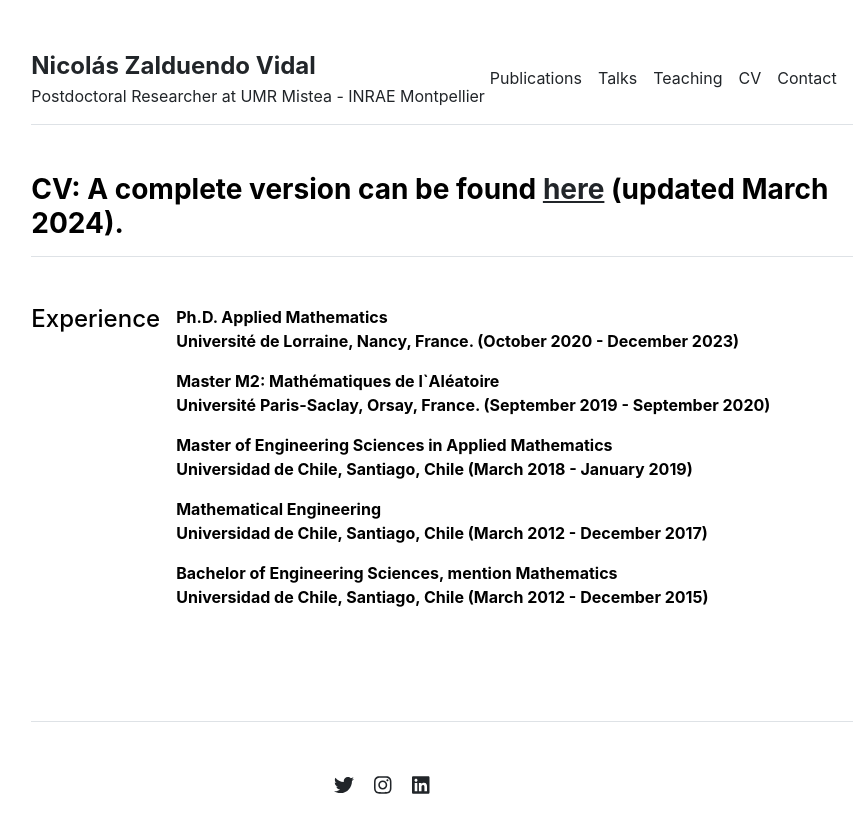
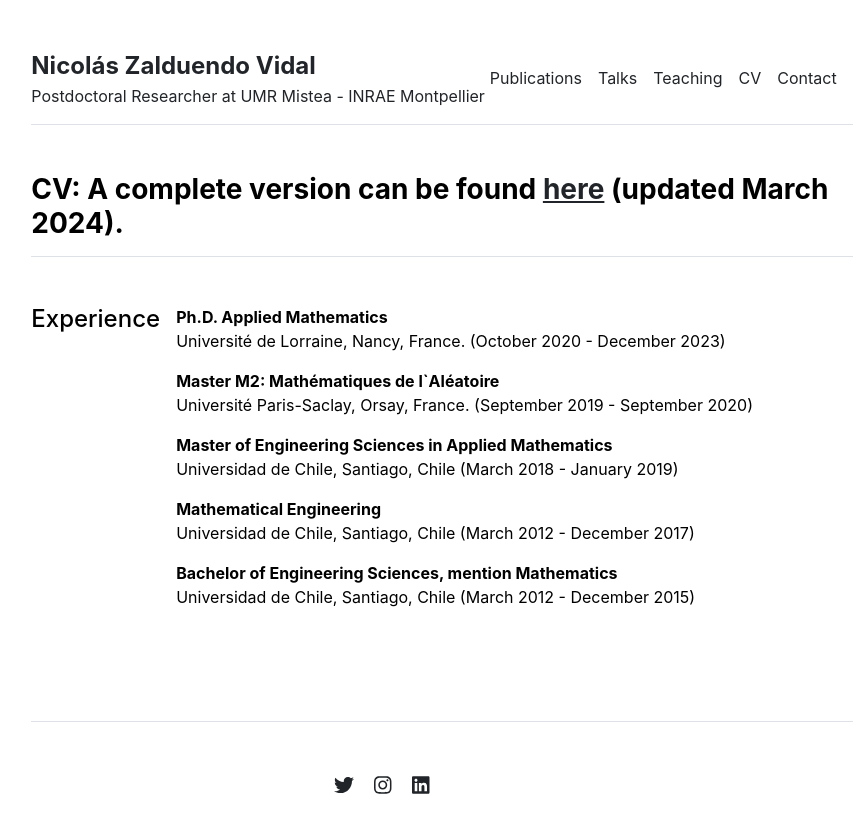
Before and after one commit to nzalduendo/nzalduendo.github.io, a Jekyll site: the page built from cv.md, in a window 1280 px wide. Shown: the top 833 px of the page, without its empty margins (198-1066 px from the left). Built offline with Jekyll 4.4.1, drawn with Linux system fonts in a browser that asks for light colours.

Commit message:
Update cv.html

```diff
--- a/_layouts/cv.html
+++ b/_layouts/cv.html
@@ -13,7 +13,7 @@ layout: default
       </div>
       <div class="col-md-10">
         {% for section in site.data.cv.education %}
-          <p class="fw-bold">{{ section.title }}<br>{{ section.description }}</p>
+          <p><b>{{ section.title }}</b><br>{{ section.description }}</p>
         {% endfor %}
       </div>
     </div>
```
